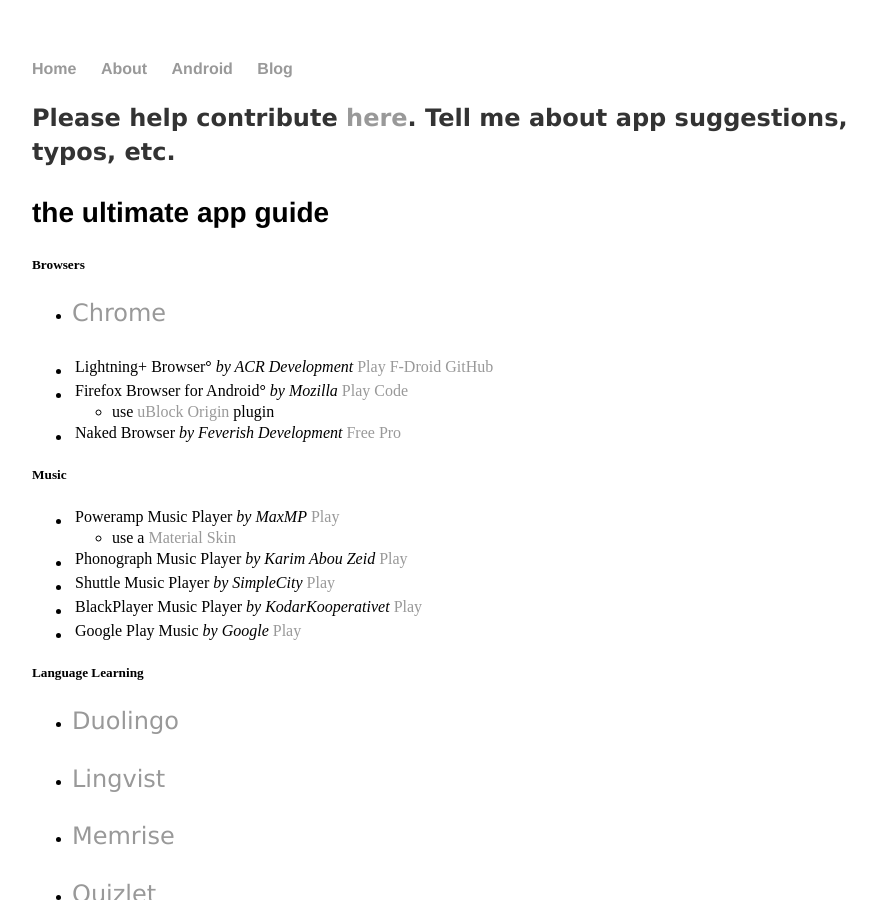
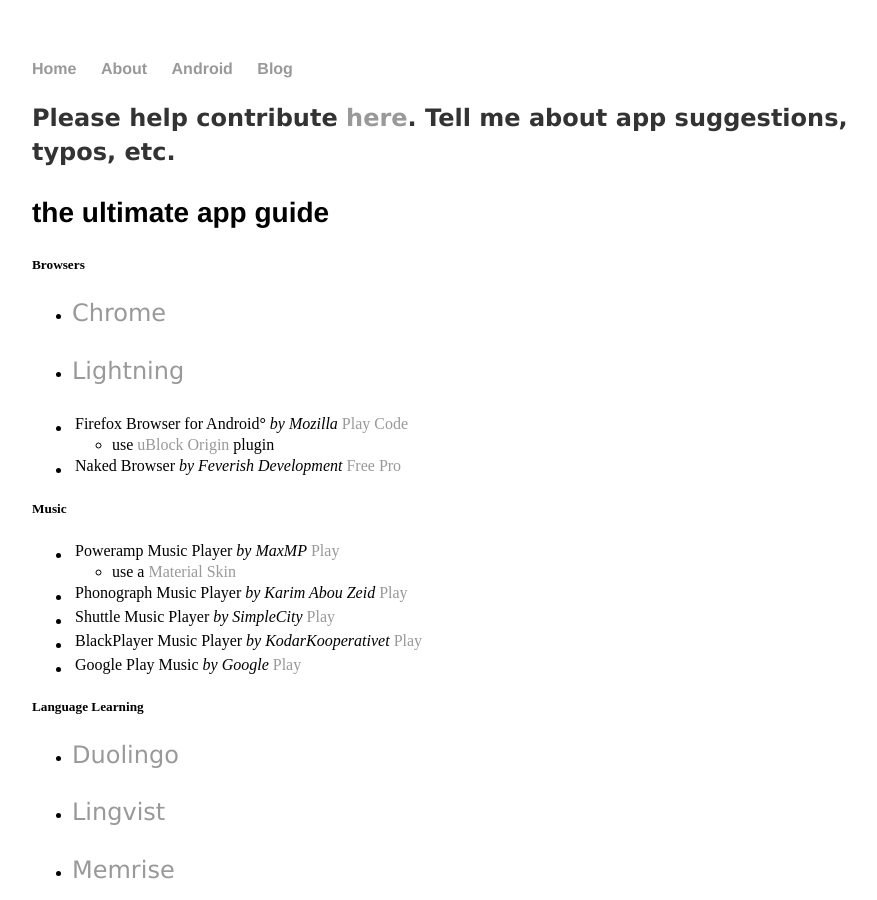
Before and after one commit to TGNYC/old, a Jekyll site: the page built from android/appguide/index.md, in a window 1280 px wide and 900 px high. Shown: the whole window, without its empty margins (160-1037 px from the left). Built offline with Jekyll 4.4.1, drawn with Linux system fonts in a browser that asks for light colours.

Commit message:
Update index.md

```diff
--- a/android/appguide/index.md
+++ b/android/appguide/index.md
@@ -10,7 +10,7 @@
 ##### Browsers
 * [Chrome](/android/appguide/chrome)
 
-+ Lightning+ Browser**°**  *by ACR Development* | [Play](https://play.google.com/store/apps/details?id=acr.browser.lightning&hl=en)  [F-Droid](https://f-droid.org/repository/browse/?fdid=acr.browser.lightning)  [GitHub](https://github.com/anthonycr/Lightning-Browser)
+* [Lightning](/android/appguide/lightning)
 
 + Firefox Browser for Android**°** *by Mozilla* | [Play](https://play.google.com/store/apps/details?id=org.mozilla.firefox) [Code](https://developer.mozilla.org/en-US/docs/Mozilla/Developer_guide/Build_Instructions/Simple_Firefox_for_Android_build)
 	* use [uBlock Origin](https://github.com/gorhill/uBlock) plugin
```
